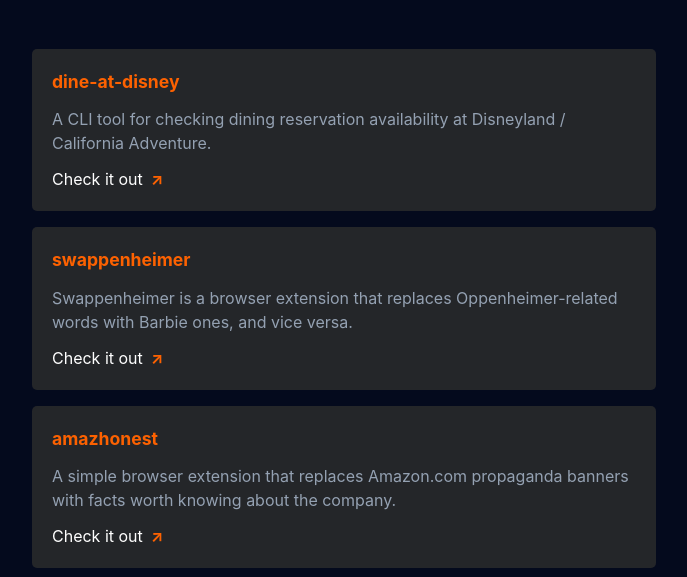
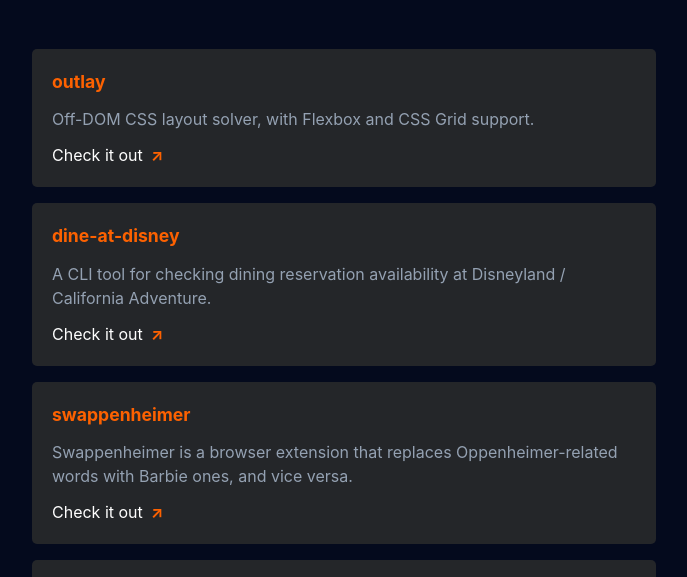
Before and after one commit to alechemy/alecwithac.com, a website: page src/projects.html in a window 1280 px wide. Shown: the part 215-792 px from the top of the page, without its empty margins (296-983 px from the left). Drawn offline with Linux system fonts and the light colour scheme; no server answers; files whose address does not match are found by name.

Commit message:
add outlay project

```diff
--- a/src/projects.html
+++ b/src/projects.html
@@ -33,6 +33,11 @@
       <h1>Projects</h1>
       <p>Here are some things I'm working on in my spare time.</p>
       <section>
+        <aside>
+          <span><a href="https://alechemy.github.io/outlay/" target="_blank" rel="noopener">outlay</a></span>
+          <p>Off-DOM CSS layout solver, with Flexbox and CSS Grid support.</p>
+          <span><a href="https://alechemy.github.io/outlay/" target="_blank" rel="noopener">Check it out</a><a href="https://alechemy.github.io/outlay/" target="_blank" rel="noopener">↗</a></span>
+        </aside>
         <aside>
           <span><a href="https://github.com/alechemy/dine-at-disney" target="_blank" rel="noopener">dine-at-disney</a></span>
           <p>A CLI tool for checking dining reservation availability at Disneyland / California Adventure.</p>
```
